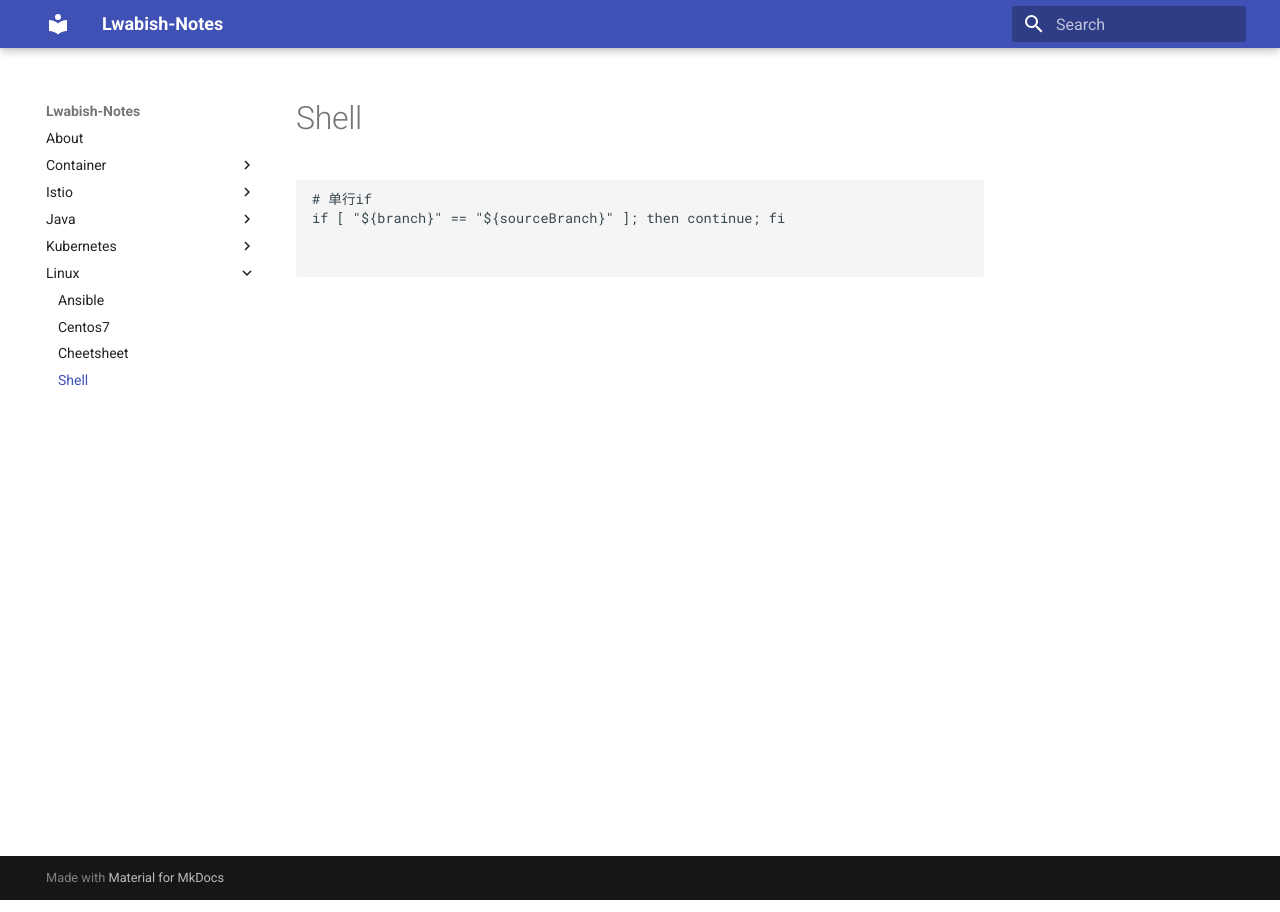
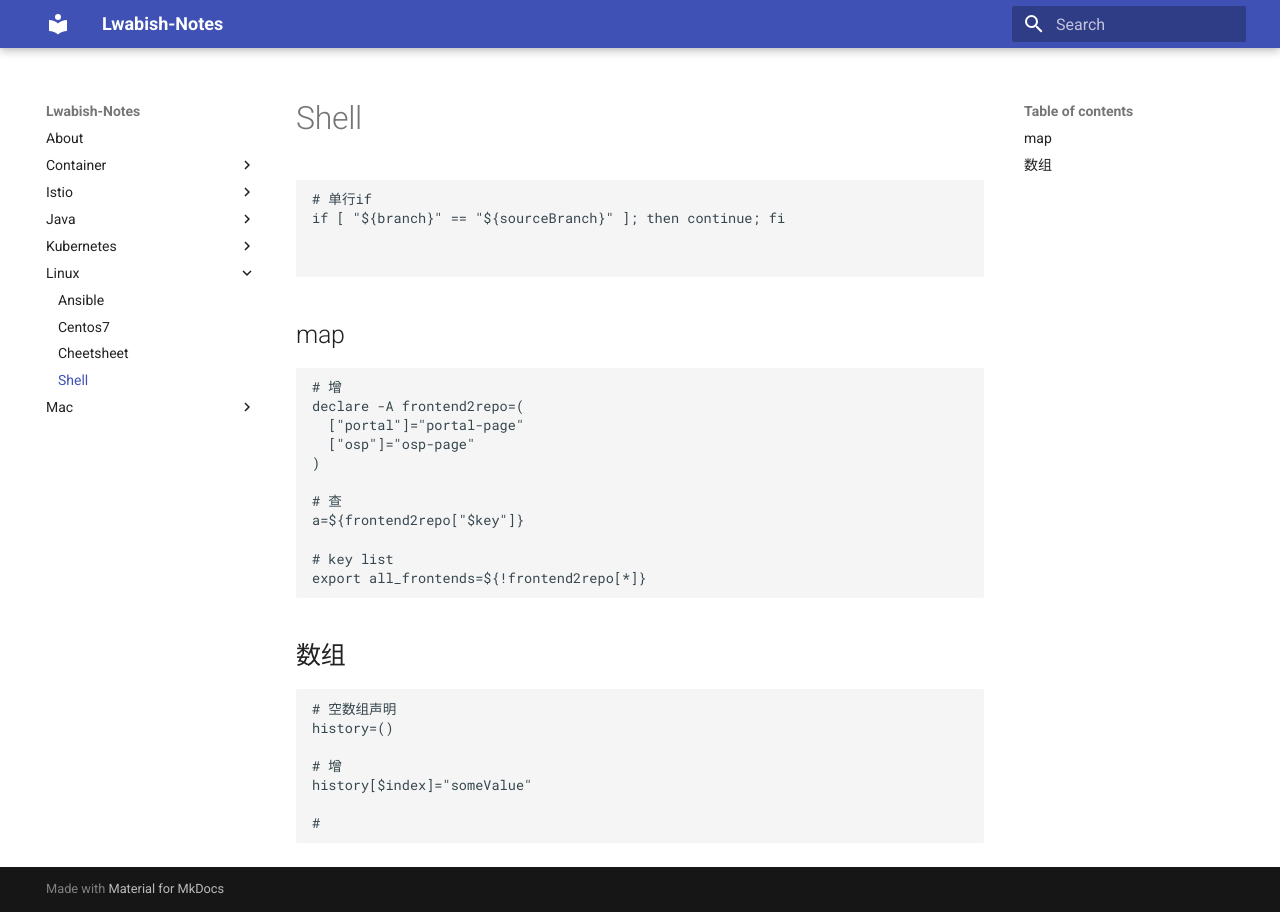
Before and after one commit to lwabish/notes, an MkDocs documentation site: the page built from docs/linux/shell.md, in a window 1280 px wide. Built offline with MkDocs 1.6.1 and Material for MkDocs 9.7.7, drawn with Linux system fonts in a browser that asks for light colours.

Commit message:
feat: 🎸 add mac related doc and linux shell

````diff
--- a/docs/linux/shell.md
+++ b/docs/linux/shell.md
@@ -6,3 +6,31 @@ if [ "${branch}" == "${sourceBranch}" ]; then continue; fi
 
 
 ```
+
+## map
+
+```shell
+# 增
+declare -A frontend2repo=(
+  ["portal"]="portal-page"
+  ["osp"]="osp-page"
+)
+
+# 查
+a=${frontend2repo["$key"]}
+
+# key list
+export all_frontends=${!frontend2repo[*]}
+```
+
+## 数组
+
+```shell
+# 空数组声明
+history=()
+
+# 增
+history[$index]="someValue"
+
+#
+```
````
Also changed, not shown: docs/linux/cheetsheet.md (+3 -0 lines), docs/mac/mac-init.md (added, +71 -0 lines), docs/mac/mount-cephfs.md (added, +8 -0 lines).
